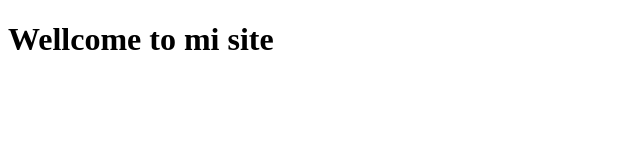
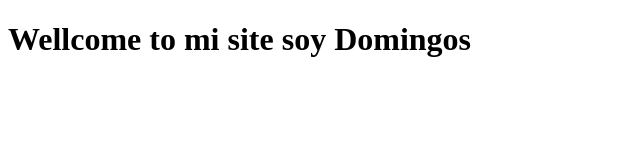
Before and after one commit to DomingosXPC/domingospintocoelho, a plain HTML site: page index.html in a window 1280 px wide. Shown: the whole page, without its empty margins (0-640 px from the left). Drawn offline with Linux system fonts and the light colour scheme.

Commit message:
prueba deploy

```diff
--- a/index.html
+++ b/index.html
@@ -6,6 +6,6 @@
     <title>My web site</title>
 </head>
 <body>
-    <h1>Wellcome to mi site</h1>
+    <h1>Wellcome to mi site soy Domingos</h1>
 </body>
 </html>
```
Also changed, not shown: 1 other file.
